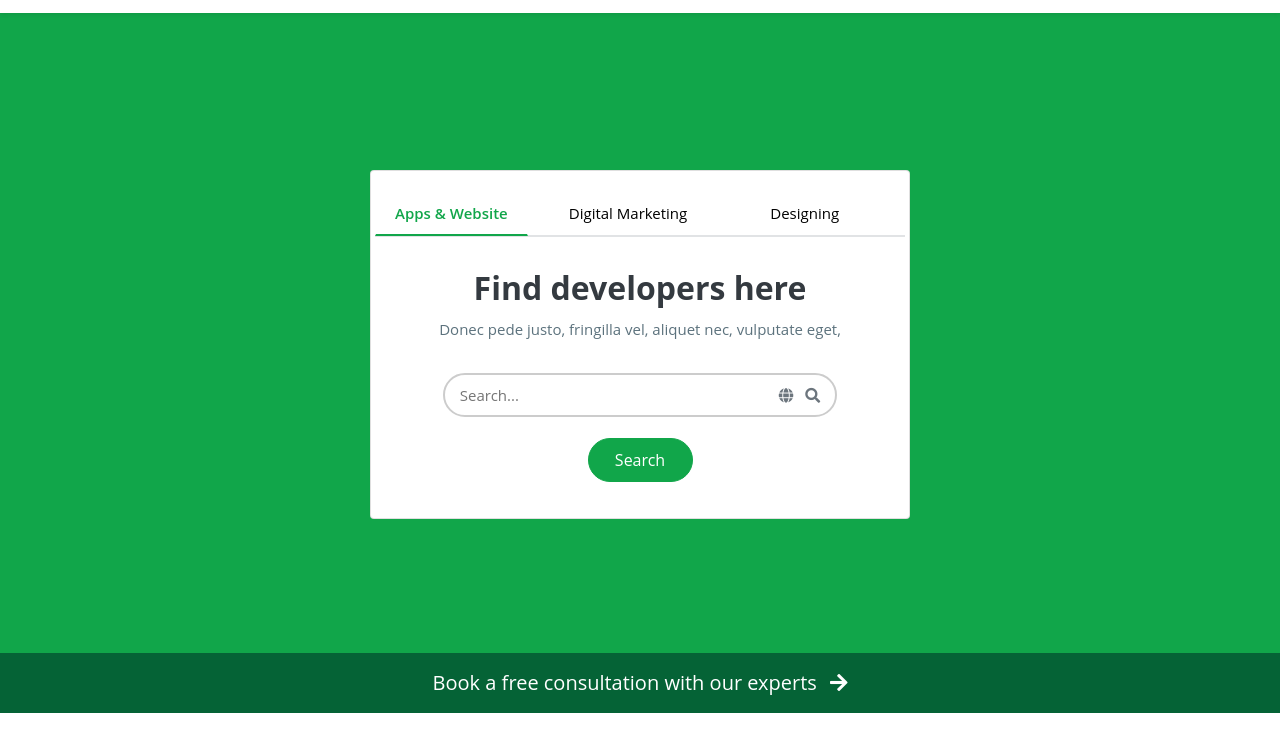
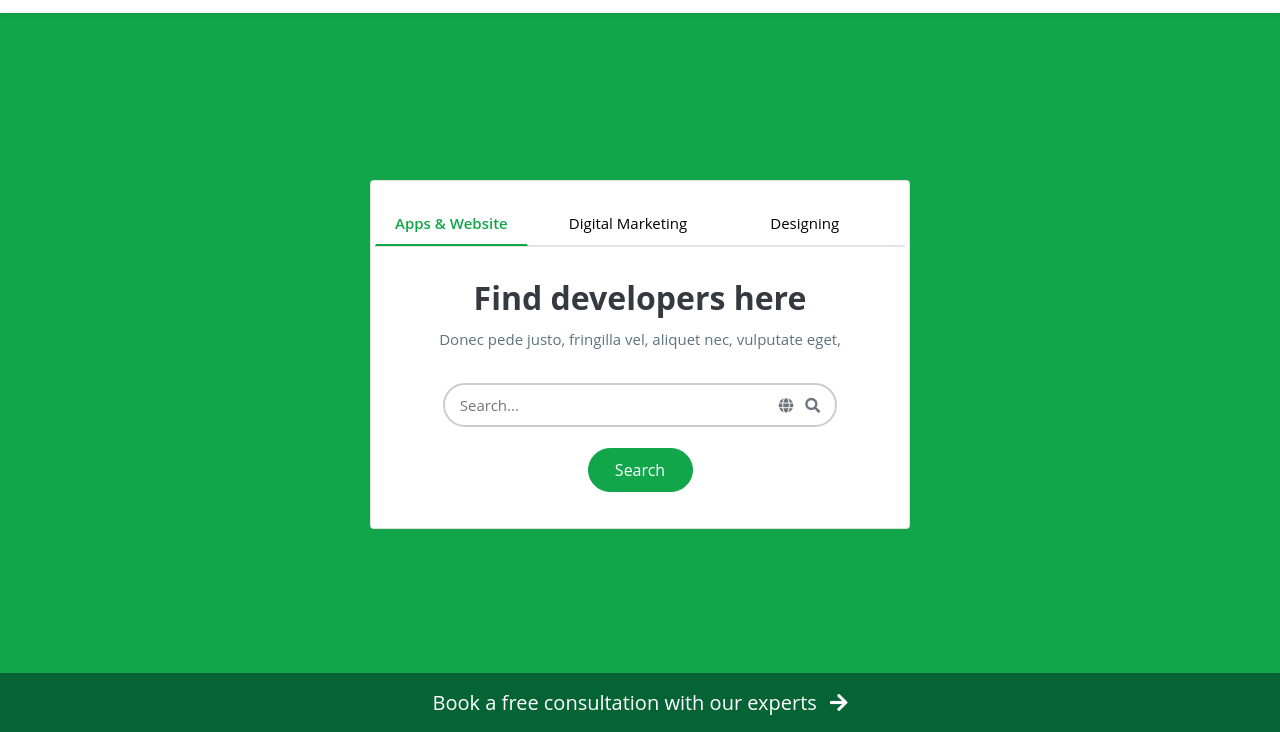
Before and after one commit to uidev-in/exmyb_v2, a plain HTML site: page index.html in a window 1280 px wide. Shown: the part 68-800 px from the top of the page. Drawn offline with nearby package versions, Linux system fonts and the light colour scheme.

Commit message:
home css added

```diff
--- a/assets/css/home.css
+++ b/assets/css/home.css
@@ -1,5 +1,5 @@
 .hero-section {
-    height:80vh;
+    height:82.5vh;
     background: #11A64A;
     display: flex;
     justify-content: center;
```
